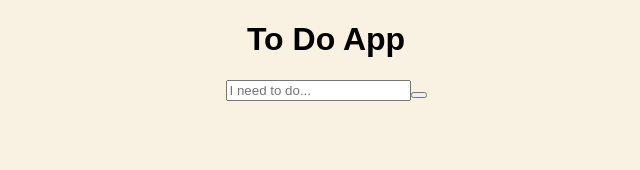
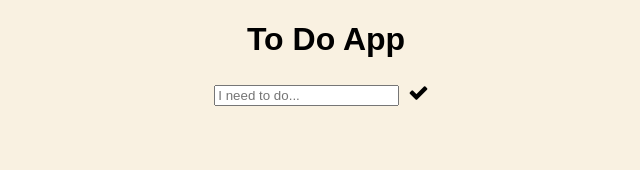
Before and after one commit to banafshr/Todo-list-with-react, a React (Create React App) app: page / in a window 1280 px wide. Shown: the top 170 px of the page, without its empty margins (314-954 px from the left). Built offline with nearby package versions, Linux system fonts and the light colour scheme.

Commit message:
style added

```diff
--- /dev/null
+++ b/src/components/Button.css
@@ -0,0 +1,18 @@
+.submit-btn{
+  background-color: transparent;
+   border: none;
+  outline: none;
+  cursor: pointer;
+  width: 3vw;
+  height: 2vw;
+  transition: 0.2s all;
+  font-size: 1.6vw;
+}
+
+.submit-btn:hover{
+  transform: scale(1.2);
+}
+
+.submit-btn:active{
+  color: green;
+}
--- a/src/components/Button.js
+++ b/src/components/Button.js
@@ -1,10 +1,12 @@
 import React, {Component} from 'react';
+import './Button.css'
 
 export default class Button extends Component {
   render() {
-    const {onClick, text} = this.props
     return (
-      <button onClick={onClick}>{this.props.text}</button>
+      <button className={this.props.className} onClick={this.props.onClick}>
+        <i className="fa fa-check" aria-hidden="true"></i>
+      </button>
     )
   }
 }
```
